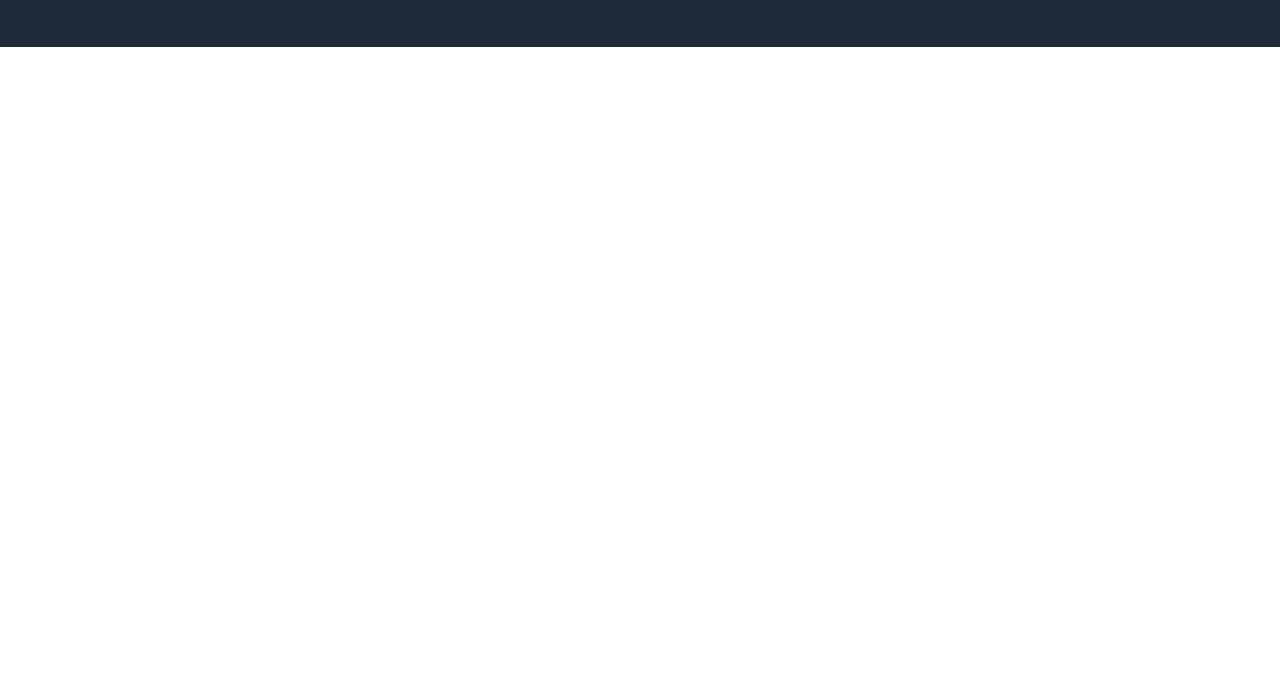
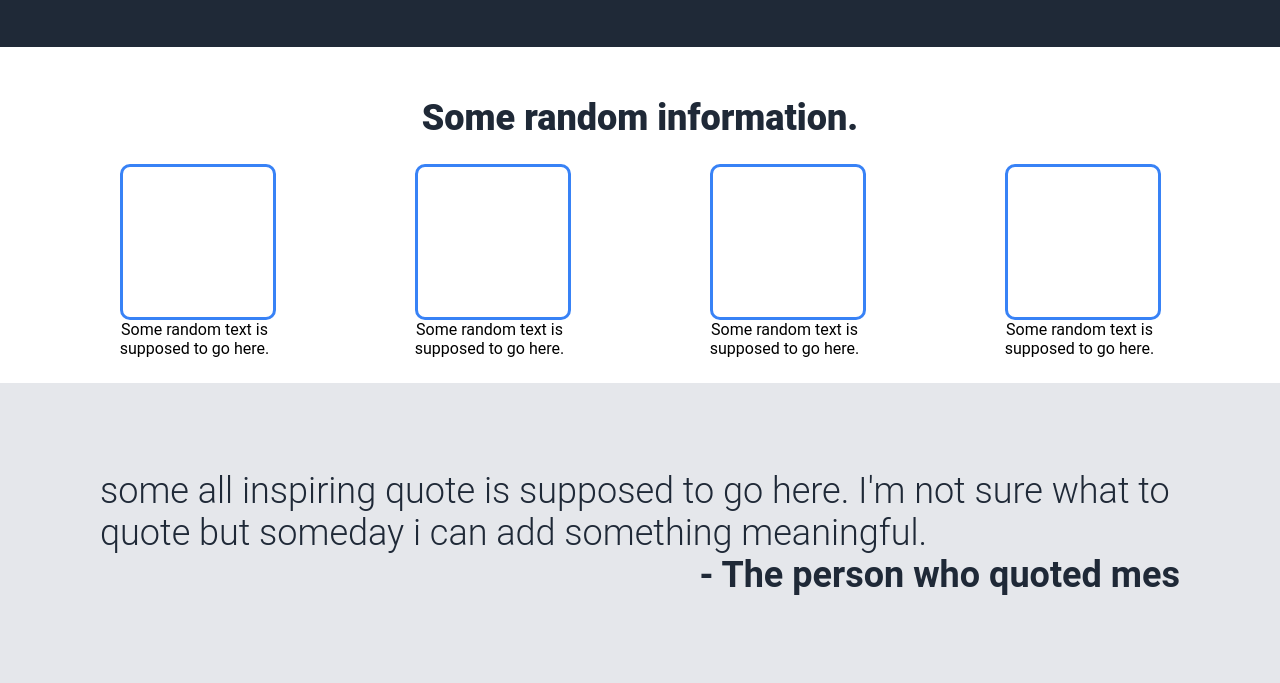
Before and after one commit to Hogendaz/Odin-Project-Landing-Page, a plain HTML site: page index.html in a window 1280 px wide. Shown: the part 440-1123 px from the top of the page. Before the commit the page ends 800 px from the top, so only its background shows below. Drawn offline with Linux system fonts and the light colour scheme.

Commit message:
added quote section modified the buttons to be more button like

```diff
--- a/index.html
+++ b/index.html
@@ -22,19 +22,43 @@
         </div>
     </div>
     <div class="hero">
-        <div>
+        <div class="left">
             <h1>Digital Age Designs</h1>
             <p>Digital media is the future. We strive to learn what we can do in the digital world.
                 No challenge should go unsought. Buckle down and move forward!
             </p>
-            <button>Sign up</button>
+            <button type="button">Sign up</button>
         </div>
         <div>
-            <img src="./img/placeholder.png" alt="placeholder" width="350px">
+            <img src="./img/placeholder.png" alt="placeholder">
         </div>
     </div>
     <div class="information-section">
-
+        <h2>Some random information.</h2>
+        <div class="information-container">
+            <div class="container-holder">
+                <div class="container"></div>
+                <p>Some random text is supposed to go here.</p>
+            </div>
+            <div class="container-holder">
+                <div class="container"></div>
+                <p>Some random text is supposed to go here.</p>
+            </div>
+            <div class="container-holder">
+                <div class="container"></div>
+                <p>Some random text is supposed to go here.</p>
+            </div>
+            <div class="container-holder">
+                <div class="container"></div>
+                <p>Some random text is supposed to go here.</p>
+            </div>
+        </div>
+    </div>
+    <div class="quote-section">
+        <div class="quote-container">
+            <p>some all inspiring quote is supposed to go here. I'm not sure what to quote but someday i can add something meaningful.</p>
+        </div>
+            <h4>- The person who quoted mes</h4>
     </div>
 </body>
 </html>
--- a/styles/style.css
+++ b/styles/style.css
@@ -18,14 +18,21 @@
 .hero {
     display: flex;
     padding: 50px 100px;
+    margin-top: 0;
     gap: 20px;
     color:#E5E7EB;
     font-size: 18px;
+}
+.left {
+    min-width: 400px;
 }
 .hero h1 {
     font-size: 48px;
     font-weight: 900;
     margin-bottom: 10px;
+}
+.hero img {
+    width: 350px;
 }
 button {
     background-color:#3882F6;
@@ -33,6 +40,14 @@ button {
     border-radius: 8px;
     font-size: 18px;
     color:#E5E7EB;
+    cursor: pointer;
+    box-shadow: 0px 4px 8px rgba(0, 0, 0, 0.1);
+    transition: all 0.3s ease-in-out;
+}
+button:hover {
+    background-color: #3881f6e7;
+    transform: translateY(-2px);
+    box-shadow: 0px 8px 16px rgba(0, 0, 0, 0.2);
 }
 .hero button {
     border: none;
@@ -53,3 +68,54 @@ button {
     color: white;
     text-decoration: none;
 }
+
+.container {
+    width: 150px;
+    height: 150px;
+    border: 3px #3882F6 solid;
+    border-radius: 10px;
+}
+
+.information-section {
+    color: black;
+    padding: 25px 50px;
+}
+.information-section h2 {
+    margin-top: 25px;
+    margin-bottom: 25px;
+    text-align: center;
+    font-size: 36px;
+    font-weight: 900;
+    color: #1f2937;
+}
+.information-container {
+    display: flex;
+    justify-content: space-around;
+    margin: 0;
+}
+.container-holder p{
+    width: 150px;
+    text-align: center;
+}
+.quote-section {
+    width: 100%;
+    height: 300px;
+    margin: 0;
+    padding: 0;
+    background-color: #e5e7eb;
+    display: flex;
+    flex-flow: column;
+    justify-content: center;
+    align-items: center;
+    font-size: 36px;
+    font-weight: 300;
+    color: #1f2937;
+}
+.quote-container {
+    margin: 0 50px;
+    padding: 0 50px;
+}
+.quote-section h4 {
+    align-self: flex-end;
+    margin-right: 100px;
+}
```
Also changed, not shown: 1 other file.
